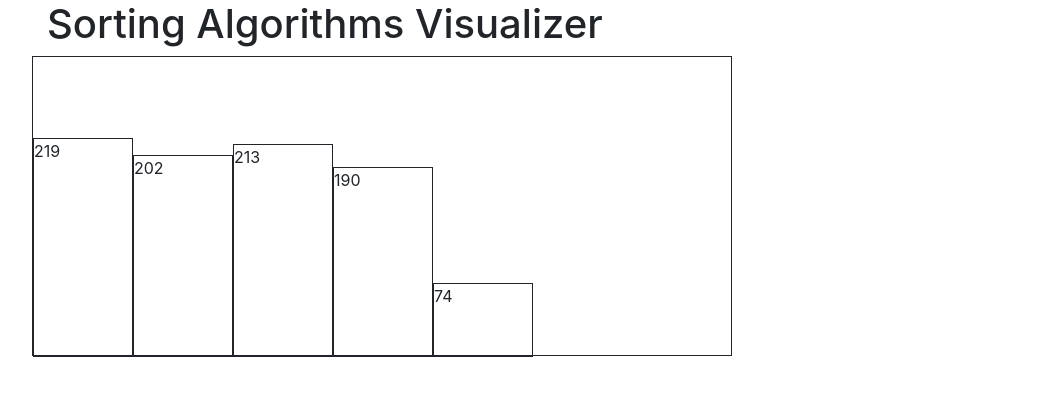
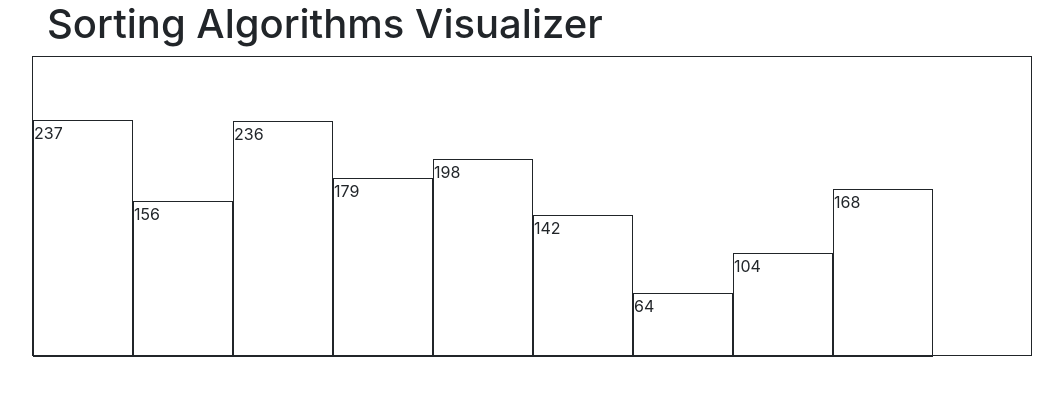
Before and after one commit to MohamedMahmoudHassan/Sorting-Algorithms-Visualizer, a React (Create React App) app: page / in a window 1280 px wide. Shown: the top 396 px of the page, without its empty margins (38-1101 px from the left). Built offline with nearby package versions, Linux system fonts and the light colour scheme.

Commit message:
Change values of the array to element(objects)

```diff
--- /dev/null
+++ b/src/Util/generateRandomElements.js
@@ -0,0 +1,10 @@
+export default function generateRandomElements(length) {
+  let values = [];
+  while (length--) {
+    values.push({
+      value: Math.floor(Math.random(1) * 200 + 40),
+      comparisonElement: false
+    });
+  }
+  return values;
+}
--- a/src/Util/generateRandomValues.js
+++ /dev/null
@@ -1,7 +0,0 @@
-export default function generateRandomValues(length) {
-  let values = [];
-  while (length--) {
-    values.push(Math.floor(Math.random(1) * 200 + 40));
-  }
-  return values;
-}
--- a/src/components/array.jsx
+++ b/src/components/array.jsx
@@ -1,33 +1,33 @@
 import React, { Component } from "react";
 import Bar from "./bar";
-import generateRandomValues from "../Util/generateRandomValues";
+import generateRandomElements from "../Util/generateRandomElements";
 import immediateSort from "./../Util/Algorithms/immediateSort";
 
 class Array extends Component {
-  state = { length: 0, values: [] };
+  state = { length: 0, elements: [] };
 
   constructor(props) {
     super(props);
-    this.state = { length: 5, values: generateRandomValues(5) };
+    this.state = { length: 9, elements: generateRandomElements(9) };
   }
 
   style = {
-    width: 700,
+    width: 1000,
     height: 300,
     borderWidth: 1,
     borderStyle: "solid"
   };
 
   handleClick = () => {
-    const values = immediateSort(this.state.values);
-    this.setState({ values });
+    const elements = immediateSort(this.state.elements);
+    this.setState({ elements });
   };
 
   render() {
     return (
       <div className="row" style={this.style} onClick={this.handleClick}>
-        {this.state.values.map(value => (
-          <Bar criticalValue={300} value={value} />
+        {this.state.elements.map(element => (
+          <Bar criticalValue={300} element={element} />
         ))}
       </div>
     );
--- a/src/components/bar.jsx
+++ b/src/components/bar.jsx
@@ -1,15 +1,15 @@
 import React from "react";
 
-const Bar = ({ value, criticalValue }) => {
+const Bar = ({ element, criticalValue }) => {
   const style = {
     width: 100,
-    height: value,
+    height: element.value,
     borderWidth: 1,
     borderStyle: "solid",
-    marginTop: criticalValue - value
+    marginTop: criticalValue - element.value
   };
 
-  return <div style={style}>{value}</div>;
+  return <div style={style}>{element.value}</div>;
 };
 
 export default Bar;
```
